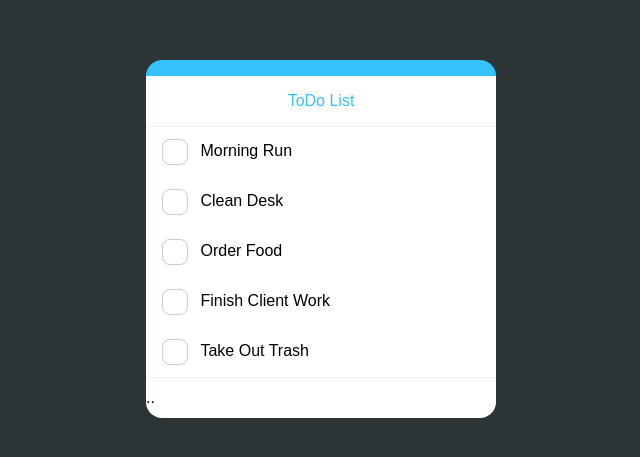
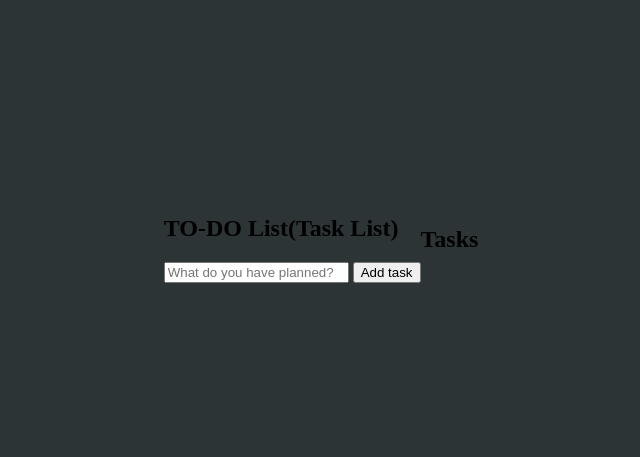
Before and after one commit to SushantSaykad/oibsip_task3, a plain HTML site: page index.html in a window 1280 px wide. Shown: the part 161-618 px from the top of the page, without its empty margins (319-959 px from the left). Drawn offline with Linux system fonts and the light colour scheme.

Commit message:
Update index.html

```diff
--- a/index.html
+++ b/index.html
@@ -2,55 +2,37 @@
 <html lang="en">
 <head>
 	<meta charset="UTF-8">
+	<meta http-equiv="X-UA-Compatible" content="IE=edge">
 	<meta name="viewport" content="width=device-width, initial-scale=1.0">
-        <meta http-equiv="X-UA-Compatible" content="ie=edge">
-        <title>
-            TO-DO List
-        </title>
-        <link rel="preconnect" href="https://fonts.googleapis.com">
-        <link rel="stylesheet" href="https://cdnjs.cloudflare.com/ajax/libs/font-awesome/6.0.0/css/all.min.css">
-        <link rel="stylesheet" href="style.css">
+	<title>Task List 2021</title>
+
+	<link rel="stylesheet" href="style.css"/>
 </head>
 <body>
-        <section class="todo-list">
-            <header>ToDo List</header>
 
-            <div class="do">
-                <input type="checkbox" id="do1">
-                <label for="do1">
-                    <i class="fa-solid fa-check"></i>
-                    <span class="lable">Morning Run</span>
-                </label>
+	<header>
+		<h2>TO-DO List(Task List)</h2>
+		<form id="new-task-form">
+			<input
+				type="text"
+				name="new-task-input"
+				id="new-task-input"
+				placeholder="What do you have planned?" />
+			<input
+				type="submit"
+				id="new-task-submit"
+				value="Add task" />
+		</form>
+	</header>
+	<main>
+		<section class="task-list">
+			<h2>Tasks</h2>
+
+			<div id="tasks">
 			</div>
-            <div class="do">
-                <input type="checkbox" id="do2">
-                <label for="do2">
-                    <i class="fa-solid fa-check"></i>
-                    <span class="lable">Clean Desk</span>
-                </label>
-            </div>
-            <div class="do">
-                <input type="checkbox" id="do3">
-                <label for="do3">
-                    <i class="fa-solid fa-check"></i>
-                    <span class="lable">Order Food</span>
-                </label>
-            </div>
-            <div class="do">
-                <input type="checkbox" id="do4">
-                <label for="do4">
-                    <i class="fa-solid fa-check"></i>
-                    <span class="lable">Finish Client Work</span>
-                </label>
-            </div>
-            <div class="do">
-                <input type="checkbox" id="do5">
-                <label for="do5">
-                    <i class="fa-solid fa-check"></i>
-                    <span class="lable">Take Out Trash</span>
-                </label>
-            </div>
-            <footer>..</footer>
 		</section>
+	</main>
+
+	<script src="main.js"></script>
 </body>
 </html>
```
Lines whose indentation alone changed are shown as unchanged.
